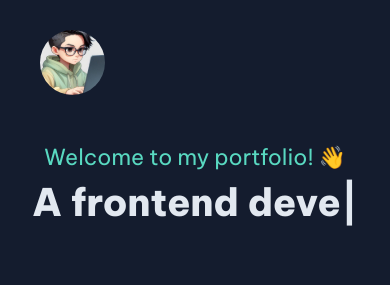
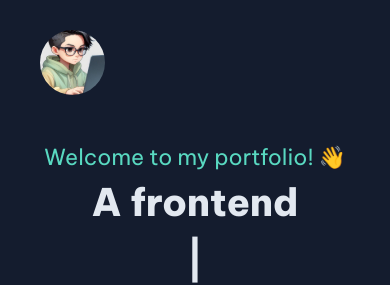
Before and after one commit to facumm1/personal-portfolio, a React (Vite) app: page / in a window 390 px wide. Shown: the top 285 px of the page. Built offline with nearby package versions, Linux system fonts and the light colour scheme.

Commit message:
Fixed titles in mobile version

```diff
--- a/src/components/Titles.tsx
+++ b/src/components/Titles.tsx
@@ -5,26 +5,34 @@ import {LaptopDevice, MobileDevice} from './Devices';
 import {Header} from './Header';
 import {ReactTyped} from 'react-typed';
 
-const subtitles = [`Hi, I'm Facundo Mamani...`, 'A frontend developer...'];
+const subtitles = [
+  `Hi, I'm Facundo Mamani...`,
+  'A frontend developer...',
+];
+
+const subtitlesMobile = [
+  `Hi, I'm Facundo </br> Mamani...`,
+  'A frontend </br> developer...',
+];
 
 export const Titles: React.FC<{handleMenu: (state: boolean) => void}> = ({
   handleMenu,
 }) => {
   const theme = useTheme();
-  const isDesktop = useMediaQuery(theme.breakpoints.up('lg'));
+  const isLaptop = useMediaQuery(theme.breakpoints.up('lg'));
 
   return (
     <Box
       sx={{
-        width: isDesktop ? '50%' : '100%',
-        position: isDesktop ? 'fixed' : 'relative',
+        width: isLaptop ? '50%' : '100%',
+        position: isLaptop ? 'fixed' : 'relative',
         display: 'flex',
         flexDirection: 'column',
         justifyContent: 'flex-start',
         alignItems: 'center',
         left: 0,
       }}>
-      {isDesktop && (
+      {isLaptop && (
         <Box sx={{alignSelf: 'flex-start'}}>
           <Header handleMenu={handleMenu} />
         </Box>
@@ -32,10 +40,10 @@ export const Titles: React.FC<{handleMenu: (state: boolean) => void}> = ({
 
       <Typography
         sx={{
-          mt: isDesktop ? 1 : 3,
+          mt: isLaptop ? 1 : 3,
           color: 'secondary.main',
           fontFamily: 'typography.fontFamily',
-          fontSize: isDesktop ? '28px' : '22px',
+          fontSize: isLaptop ? '28px' : '22px',
           textAlign: 'center',
         }}>
         Welcome to my portfolio! 👋
@@ -48,14 +56,15 @@ export const Titles: React.FC<{handleMenu: (state: boolean) => void}> = ({
           fontSize: '38px',
           textAlign: 'center',
           fontWeight: '800',
+          height: isLaptop ? 'auto' : '100px',
         }}
         loop
-        strings={subtitles}
+        strings={isLaptop ? subtitles : subtitlesMobile}
         typeSpeed={120}
       />
 
       {/* Device frame */}
-      {isDesktop ? <LaptopDevice /> : <MobileDevice />}
+      {isLaptop ? <LaptopDevice /> : <MobileDevice />}
     </Box>
   );
 };
```
